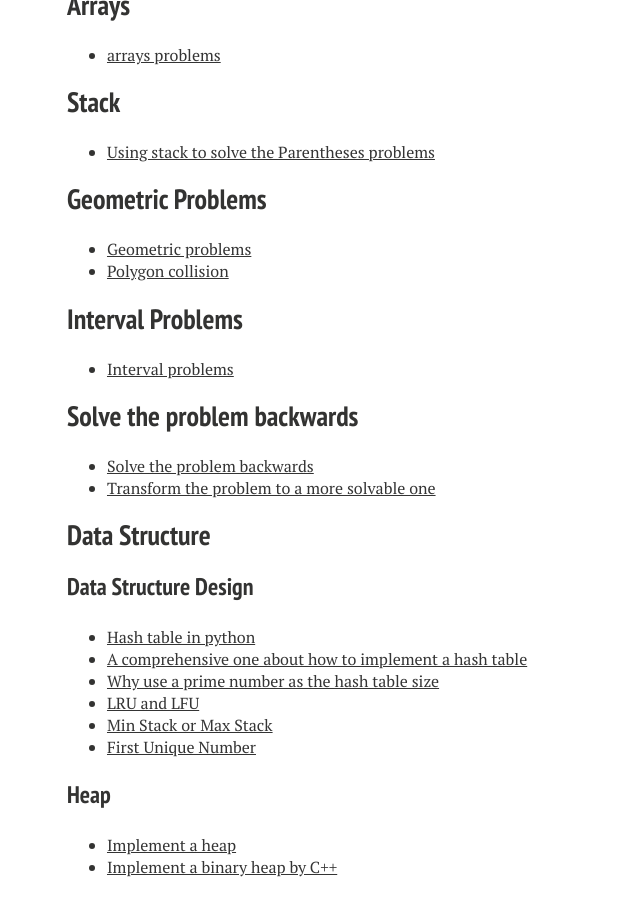
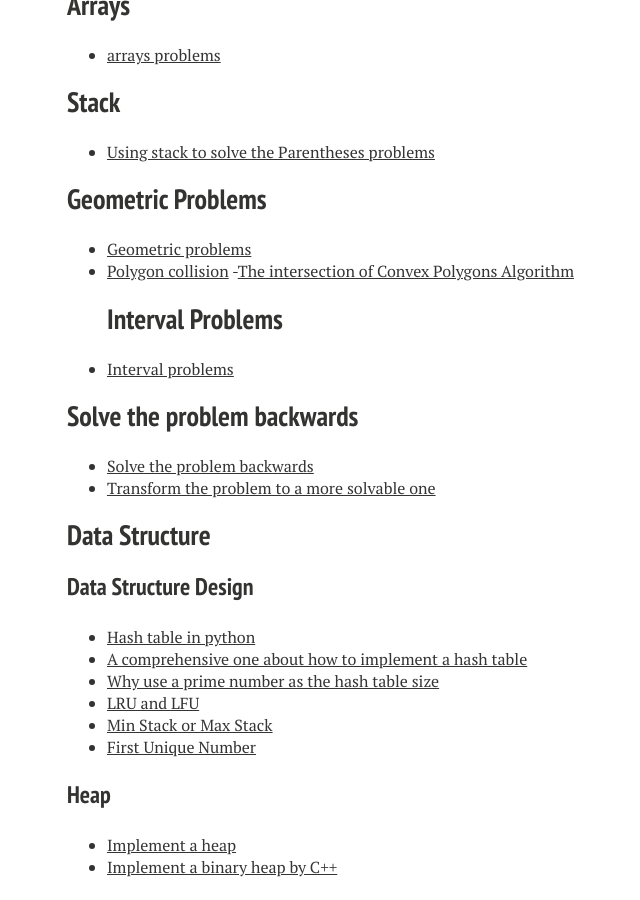
Before and after one commit to xiaokeshen/xiaokeshen.github.io, a Jekyll site: the page built from blog/index.md, in a window 1280 px wide and 900 px high, scrolled down 6956 px. Shown: the whole window, without its empty margins (253-893 px from the left). Built offline with Jekyll 4.4.1, drawn with Linux system fonts in a browser that asks for light colours; nearby versions of some CDN libraries.

Commit message:
update index

```diff
--- a/blog/index.md
+++ b/blog/index.md
@@ -238,7 +238,7 @@
 ## Geometric Problems
 - [Geometric problems](https://medium.com/@jim.morris.shen/geometric-problems-3139398b6b5b?source=friends_link&sk=9f58e8e296a1dc3bc6f5adb846dcea66)
 - [Polygon collision](https://medium.com/@jim.morris.shen/polygon-collision-4aa4f67c1d9?sk=35e7cf57f6953fd6da696fda6b7e6f24)
-
+-[The intersection of Convex Polygons Algorithm](https://medium.com/@jim.morris.shen/the-intersection-of-convex-polygons-algorithm-b8e67bc18c36?sk=bde72f4daa748b2c47b60726d90cfcb8)
 ## Interval Problems
 - [Interval problems](https://medium.com/@jim.morris.shen/interval-problems-b1d99bc43aef?sk=d1d5c01f91f4402c698da1bed0bd5c56)
 
```
